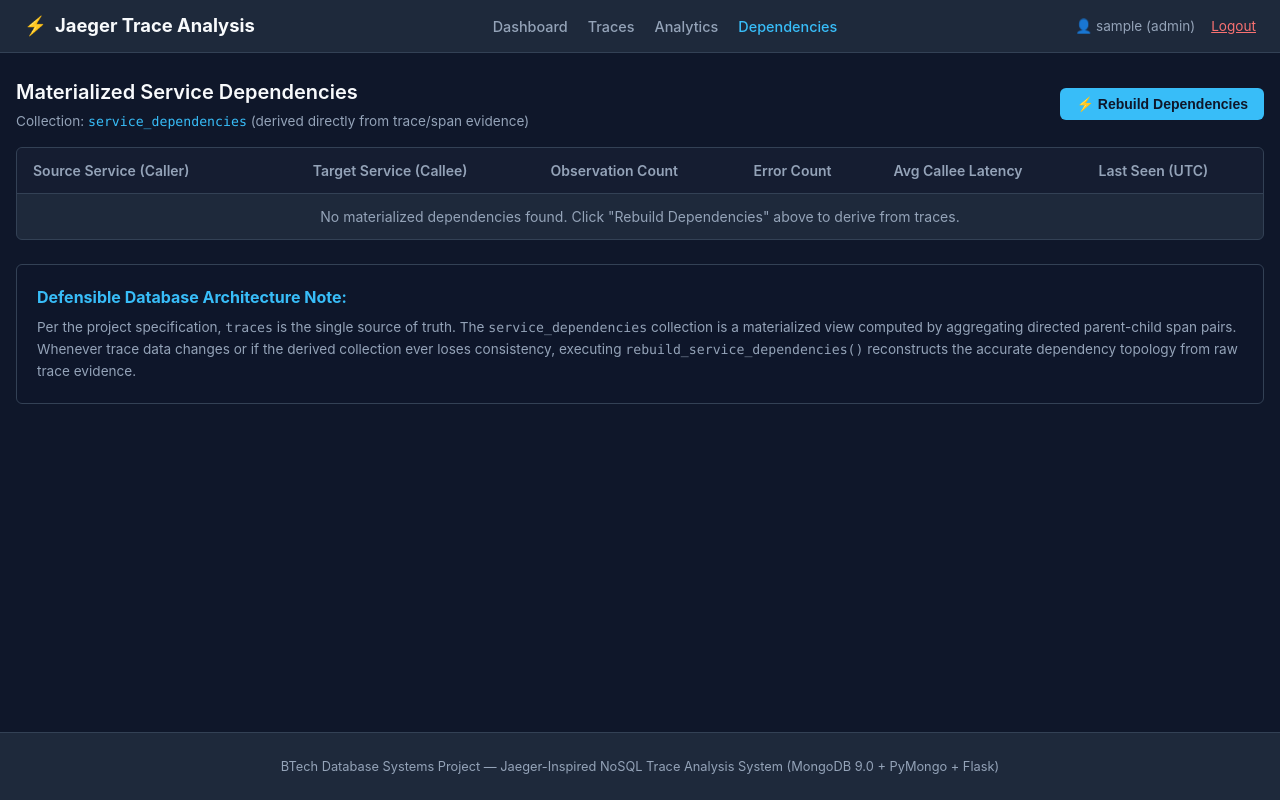
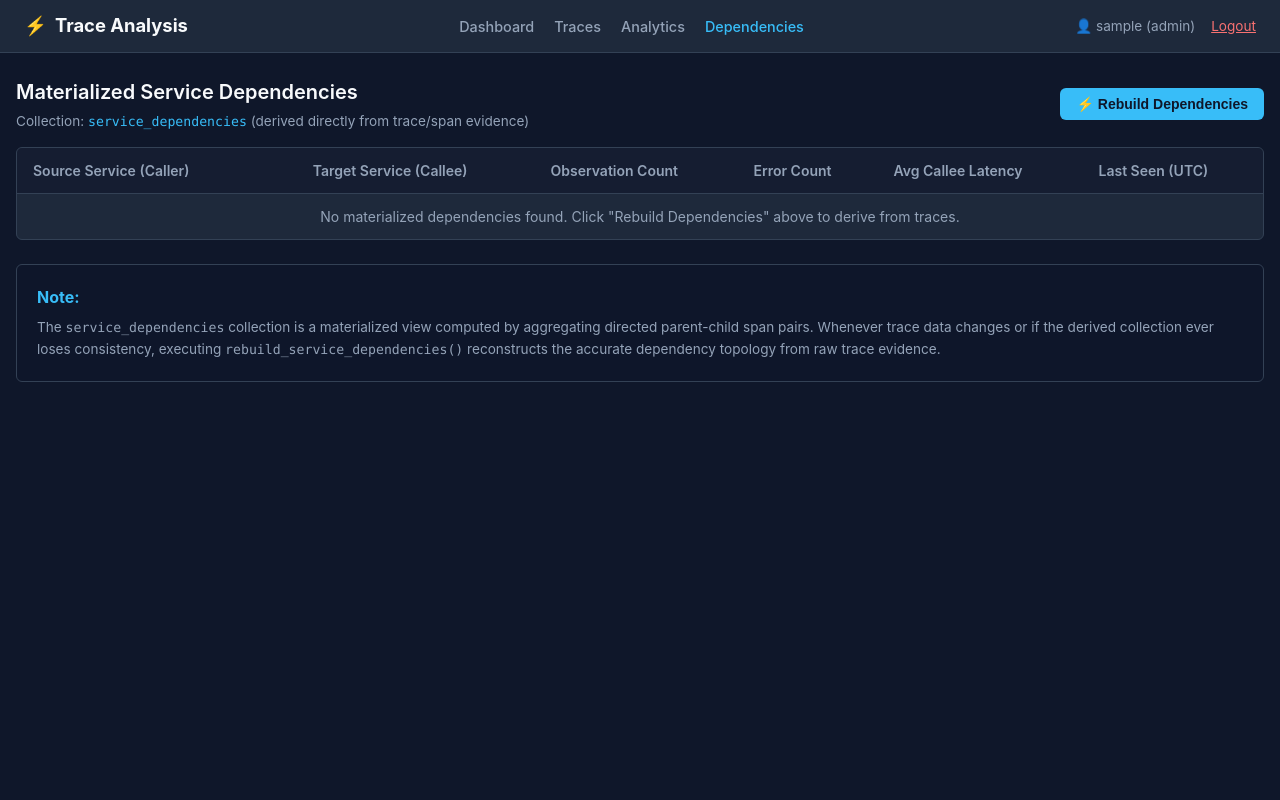
Before and after one commit to Rn-coding/Distributed-trace-storage, a Flask app: page /dependencies in a window 1280 px wide. Run offline with Flask 3, Linux system fonts and the light colour scheme; the visitor is signed in with stand-in values (Sample User, id 1); data that the repository does not hold is empty.

Commit message:
fix text formatting

```diff
--- a/templates/base.html
+++ b/templates/base.html
@@ -10,7 +10,7 @@
   <header>
     <nav class="navbar">
       <a href="{{ url_for('traces.dashboard') }}" class="brand">
-        <span>⚡</span> Jaeger Trace Analysis
+        <span>⚡</span> Trace Analysis
       </a>
       {% if session.get('user') %}
       <ul class="nav-links">
@@ -42,9 +42,5 @@
 
     {% block content %}{% endblock %}
   </main>
-
-  <footer>
-    <p>BTech Database Systems Project — Jaeger-Inspired NoSQL Trace Analysis System (MongoDB 9.0 + PyMongo + Flask)</p>
-  </footer>
 </body>
 </html>
--- a/templates/dependencies.html
+++ b/templates/dependencies.html
@@ -59,9 +59,8 @@
 </div>
 
 <div class="card" style="margin-top: 1.5rem; background-color: rgba(15, 23, 42, 0.5);">
-  <h4 style="margin-bottom: 0.5rem; color: var(--accent-blue);">Defensible Database Architecture Note:</h4>
+  <h4 style="margin-bottom: 0.5rem; color: var(--accent-blue);">Note:</h4>
   <p style="font-size: 0.85rem; color: var(--text-muted); line-height: 1.6;">
-    Per the project specification, <span class="mono">traces</span> is the single source of truth.
     The <span class="mono">service_dependencies</span> collection is a materialized view computed by aggregating directed parent-child span pairs.
     Whenever trace data changes or if the derived collection ever loses consistency, executing
     <span class="mono">rebuild_service_dependencies()</span> reconstructs the accurate dependency topology from raw trace evidence.
```
